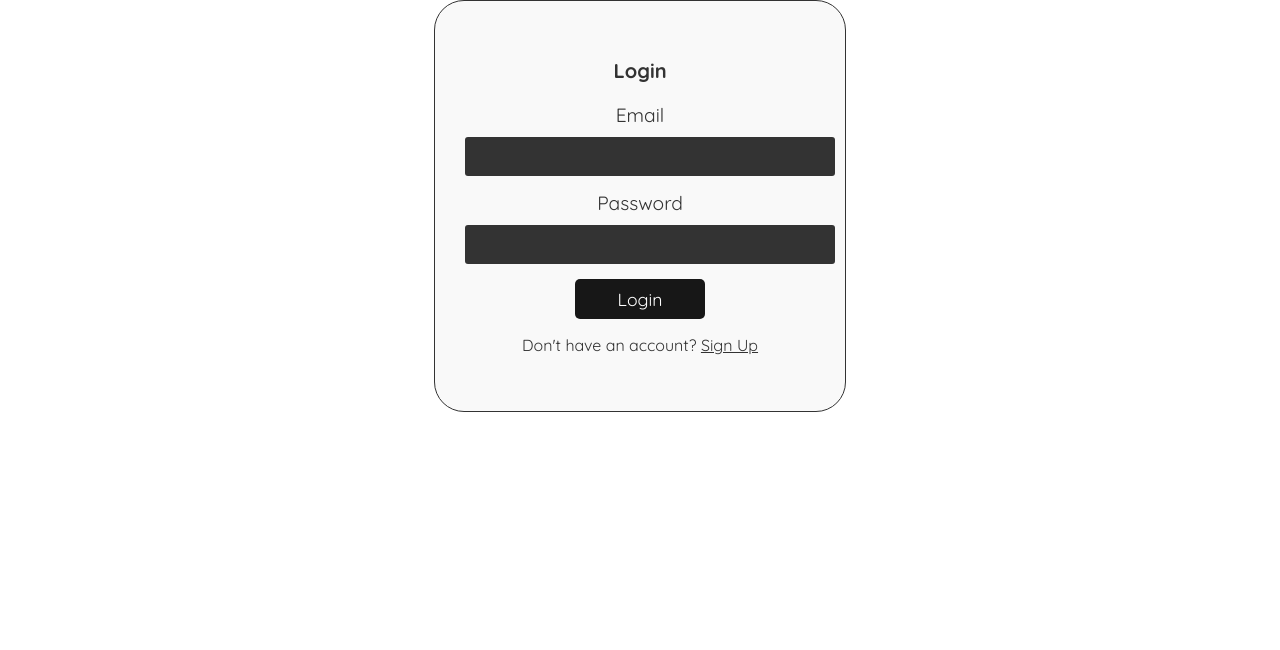
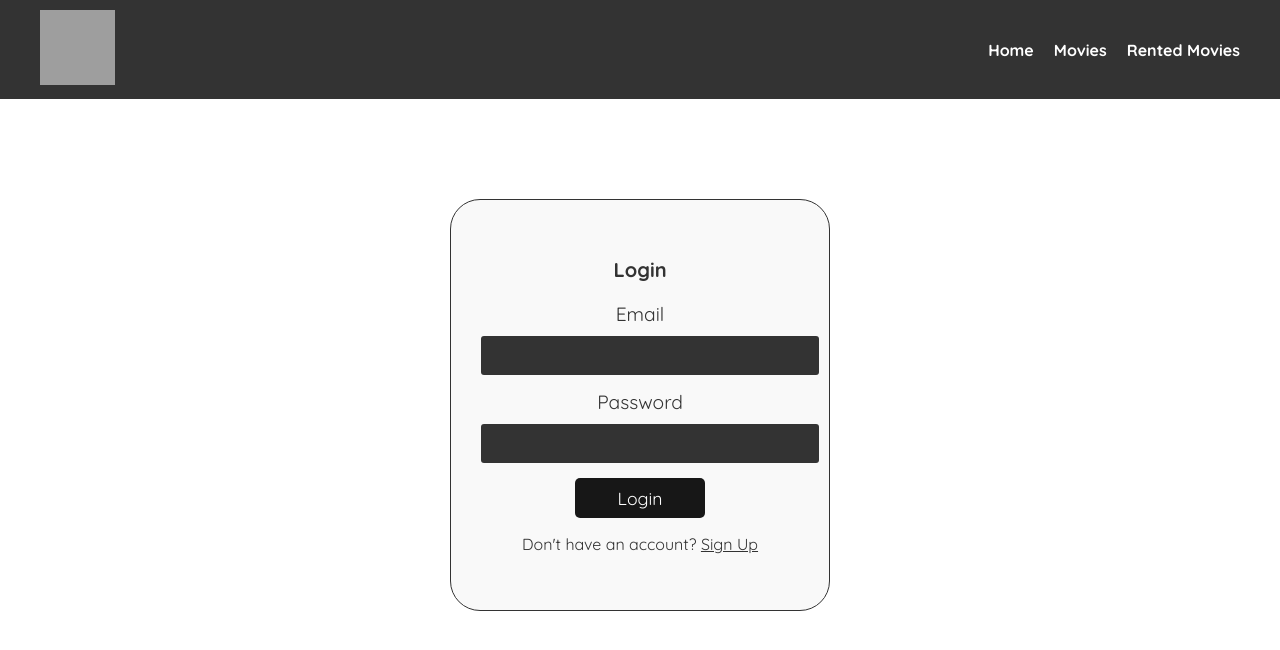
Before and after one commit to KennedyShiku/phase-4-project, a React (Create React App) app: page / in a window 1280 px wide. Shown: the top 650 px of the page. Built offline with nearby package versions, Linux system fonts and the light colour scheme; grey boxes are pictures that could not be loaded; a web font is replaced by a local one.

Commit message:
Added Navigation Bar

```diff
--- a/src/App.css
+++ b/src/App.css
@@ -1,38 +1,45 @@
-.App {
-  text-align: center;
+/* src/components/NavigationBar.css */
+
+.navigation {
+  background-color: #333;
+  color: #fff;
+  padding: 10px 0;
 }
 
-.App-logo {
-  height: 40vmin;
-  pointer-events: none;
+.container {
+  max-width: 1200px;
+  margin: 0 auto;
+  padding: 0 20px;
+  display: flex;
+  justify-content: space-between;
+  align-items: center;
 }
 
-@media (prefers-reduced-motion: no-preference) {
-  .App-logo {
-    animation: App-logo-spin infinite 20s linear;
-  }
+.nav-links {
+  list-style: none;
+  padding: 0;
+  margin: 0;
 }
 
-.App-header {
-  background-color: #282c34;
-  min-height: 100vh;
-  display: flex;
-  flex-direction: column;
-  align-items: center;
-  justify-content: center;
-  font-size: calc(10px + 2vmin);
-  color: white;
+.nav-links li {
+  display: inline;
 }
 
-.App-link {
-  color: #61dafb;
+.nav-links li:not(:last-child) {
+  margin-right: 20px;
 }
 
-@keyframes App-logo-spin {
-  from {
-    transform: rotate(0deg);
-  }
-  to {
-    transform: rotate(360deg);
-  }
+.nav-links li a {
+  color: #fff;
+  text-decoration: none;
+  font-weight: bold;
 }
+
+.nav-links li a:hover {
+  text-decoration: none;
+}
+
+img{
+  height: 75px;
+  width: 75px;
+}
--- a/src/App.js
+++ b/src/App.js
@@ -1,10 +1,12 @@
 import React from 'react';
 import './App.css';
 import LoginForm from './components/Auth/LoginForm';
+import NavigationBar from './components/NavBar';
 
 function App() {
   return (
     <div className="App">
+      <NavigationBar />
       <LoginForm />
     </div>
   );
--- a/src/auth.css
+++ b/src/auth.css
@@ -7,7 +7,7 @@
 
 .login-form {
     max-width: 350px;
-    margin: 0 auto;
+    margin: 100px 450px;
     padding: 40px 30px;
     border: 1px solid #333;
     border-radius: 30px;
@@ -38,22 +38,6 @@
     font-size: 15px;
 }
 
-/* .login-form button {
-    width: 100%;
-    padding: 12px;
-    border: none;
-    border-radius: 20px;
-    background-color: #ff4000;
-    color: #fff;
-    font-size: 1.2rem;
-    cursor: pointer;
-    transition: background-color 0.3s ease;
-}
-
-.login-form button:hover {
-    background-color: #ff4d00;
-} */
-
 .btn {
     width: 130px;
     height: 40px;
--- /dev/null
+++ b/src/components/NavBar.js
@@ -0,0 +1,25 @@
+// src/components/NavigationBar.js
+
+import React from 'react';
+import '../App.css'; // Import CSS for navigation bar styling
+
+const NavigationBar = () => {
+    const logoUrl = "https://iili.io/J139fWb.png"
+
+  return (
+    <nav className="navigation">
+      <div className="container">
+        <div className='logo-container'>
+            <img src={logoUrl} alt="Logo" className='logo'/>
+        </div>
+        <ul className="nav-links">
+          <li><a href="#">Home</a></li>
+          <li><a href="#">Movies</a></li>
+          <li><a href="#">Rented Movies</a></li>
+        </ul>
+      </div>
+    </nav>
+  );
+};
+
+export default NavigationBar;
```
